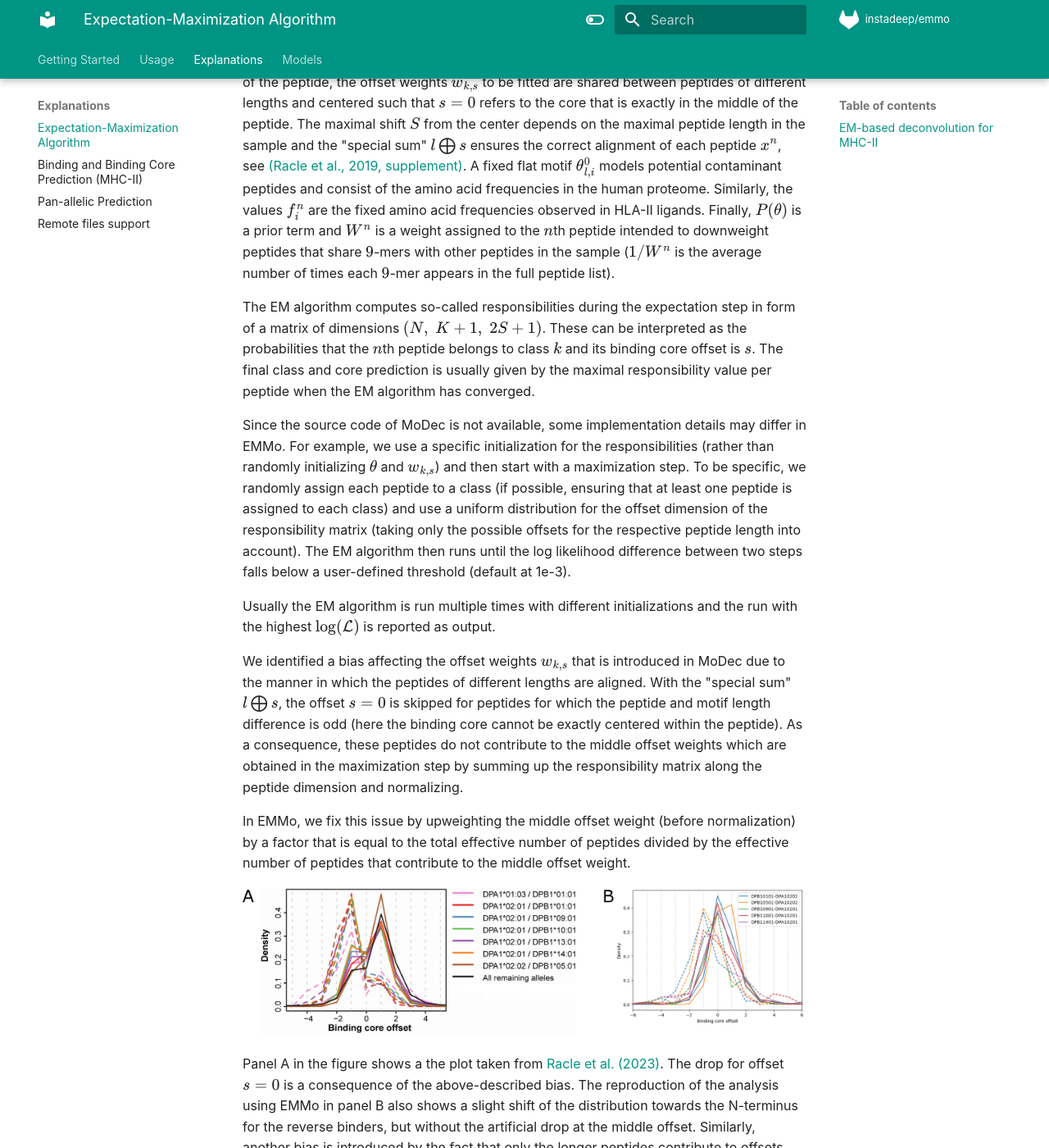
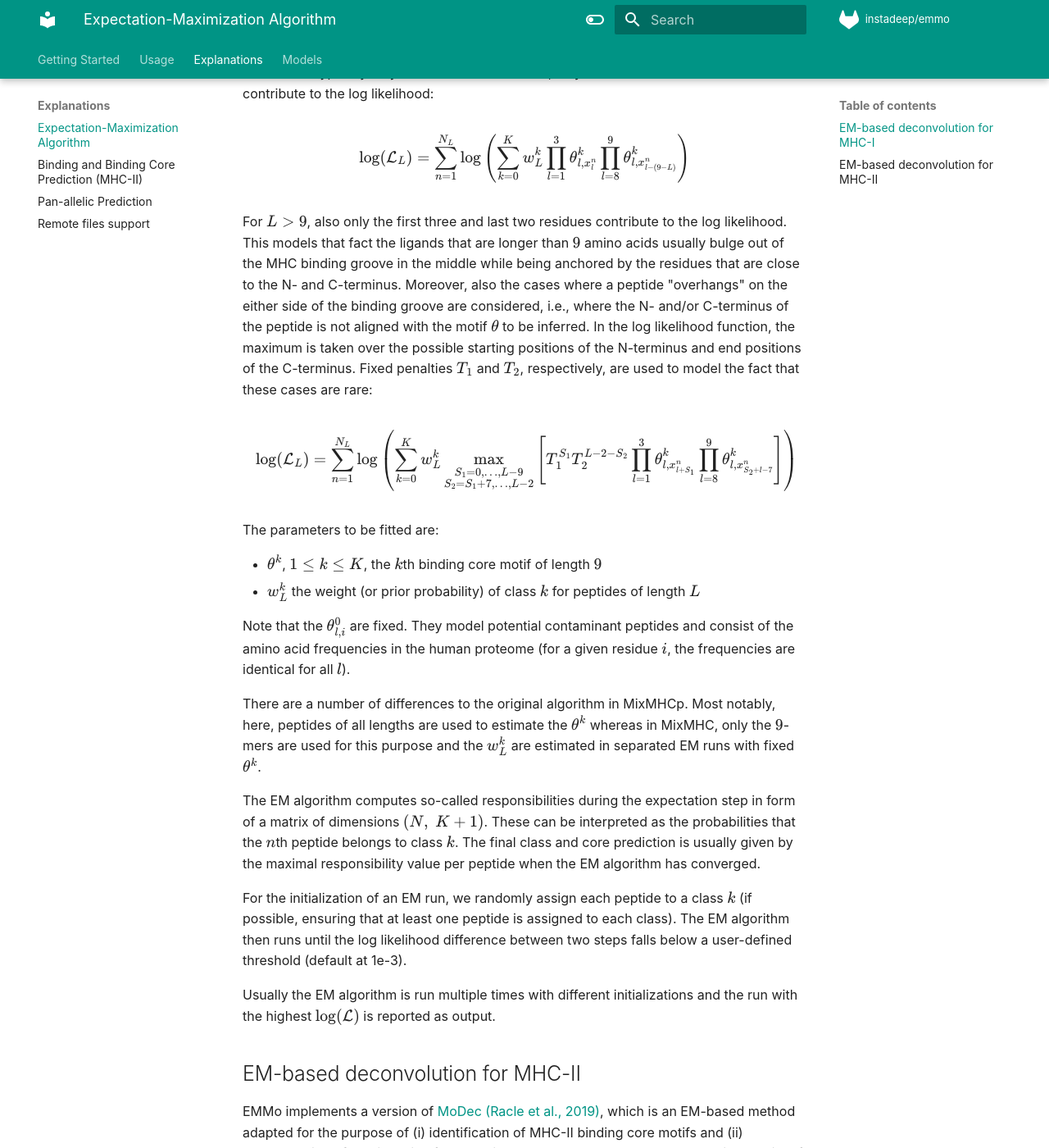
Before and after one commit to instadeepai/emmo, an MkDocs documentation site: the page built from docs/explanations/em_algorithm.md, in a window 1280 px wide and 1400 px high, scrolled down 721 px. Shown: the whole window at 82% size. Built offline with MkDocs 1.6.1 and Material for MkDocs 9.7.7, drawn with Linux system fonts in a browser that asks for light colours; some web fonts are replaced; comment, search, counter and statistics services are not loaded; some of the changed text lies outside the part shown.

Commit message:
docs: explanation of MHC1 EM algorithm

```diff
--- a/docs/explanations/em_algorithm.md
+++ b/docs/explanations/em_algorithm.md
@@ -3,6 +3,115 @@
 Fitting mixture models using expectation-maximization (EM) algorithms is a classical bioinformatics
 approach to _de novo_ sequence motif discovery
 [(Bailey and Elkan, 1994)](https://pubmed.ncbi.nlm.nih.gov/7584402/).
+
+## EM-based deconvolution for MHC-I
+
+EMMo implements a version of [MixMHCp](https://mixmhcp.org/#/submission)
+[(Gfeller et al., 2019)](https://www.ncbi.nlm.nih.gov/pubmed/30429286), which is an EM-based method
+for (i) identification of MHC-II binding core motifs and (ii) deconvolution of multi-allelic of
+MHC-I ligand samples. The method takes as input a list of $N$ peptides and (a range of) the number
+$K$ of classes, which correspond to the alleles/specificities that are expected to be contained in
+the list. The EM algorithm then aims at maximizing the following log likelihood function:
+
+$$
+\log(\mathcal{L}) =
+\log(\mathcal{L}_8) +
+\log(\mathcal{L}_9) +
+\log(\mathcal{L}_{10}) +
+\dots +
+\log(P(\theta))
+$$
+
+where $\log(\mathcal{L}_L)$ is the log likelihood of the $N_L$ peptides of length $L$ and
+$P(\theta)$ is a prior term. For $L=9$, the full peptide sequence contributes to the log likelihood:
+
+$$
+\log(\mathcal{L}_9) = \sum_{n=1}^{N_9}
+\log \left(
+    \sum_{k=0}^{K}
+    w_9^k
+    \prod_{l=1}^{9}
+    \theta_{
+        l, x_l^n
+    }^{k}
+\right)
+$$
+
+For $L < 9$ (typically only $K=8$ is relevant here), only the first three and last two residues
+contribute to the log likelihood:
+
+$$
+\log(\mathcal{L}_L) = \sum_{n=1}^{N_L}
+\log \left(
+    \sum_{k=0}^{K}
+    w_L^k
+    \prod_{l=1}^{3}
+    \theta_{
+        l, x_l^n
+    }^{k}
+    \prod_{l=8}^{9}
+    \theta_{
+        l, x_{l - (9 - L)}^n
+    }^{k}
+\right)
+$$
+
+For $L > 9$, also only the first three and last two residues contribute to the log likelihood. This
+models that fact the ligands that are longer than $9$ amino acids usually bulge out of the MHC
+binding groove in the middle while being anchored by the residues that are close to the N- and
+C-terminus. Moreover, also the cases where a peptide "overhangs" on the either side of the binding
+groove are considered, i.e., where the N- and/or C-terminus of the peptide is not aligned with the
+motif $\theta$ to be inferred. In the log likelihood function, the maximum is taken over the
+possible starting positions of the N-terminus and end positions of the C-terminus. Fixed penalties
+$T_1$ and $T_2$, respectively, are used to model the fact that these cases are rare:
+
+$$
+\log(\mathcal{L}_L) = \sum_{n=1}^{N_L}
+\log \left(
+    \sum_{k=0}^{K}
+    w_L^k
+    \max_{
+        \substack{S_1=0,\dots,L-9\\ S_2=S_1+7,\dots,L-2}
+    }
+    \left[
+        T_1^{S_1}
+        T_2^{L-2-S_2}
+        \prod_{l=1}^{3}
+        \theta_{
+            l, x_{l+S_1}^n
+        }^{k}
+        \prod_{l=8}^{9}
+        \theta_{
+            l, x_{S_2 + l -7}^n
+        }^{k}
+    \right]
+\right)
+$$
+
+The parameters to be fitted are:
+
+- $\theta^k$, $1\le k\le K$, the $k$th binding core motif of length $9$
+- $w_L^k$ the weight (or prior probability) of class $k$ for peptides of length $L$
+
+Note that the $\theta_{l, i}^{0}$ are fixed. They model potential contaminant peptides and consist
+of the amino acid frequencies in the human proteome (for a given residue $i$, the frequencies are
+identical for all $l$).
+
+There are a number of differences to the original algorithm in MixMHCp. Most notably, here, peptides
+of all lengths are used to estimate the $\theta^k$ whereas in MixMHC, only the $9$-mers are used for
+this purpose and the $w_L^k$ are estimated in separated EM runs with fixed $\theta^k$.
+
+The EM algorithm computes so-called responsibilities during the expectation step in form of a matrix
+of dimensions $(N,\; K + 1)$. These can be interpreted as the probabilities that the $n$th peptide
+belongs to class $k$. The final class and core prediction is usually given by the maximal
+responsibility value per peptide when the EM algorithm has converged.
+
+For the initialization of an EM run, we randomly assign each peptide to a class $k$ (if possible,
+ensuring that at least one peptide is assigned to each class). The EM algorithm then runs until the
+log likelihood difference between two steps falls below a user-defined threshold (default at 1e-3).
+
+Usually the EM algorithm is run multiple times with different initializations and the run with the
+highest $\log(\mathcal{L})$ is reported as output.
 
 ## EM-based deconvolution for MHC-II
 
@@ -31,7 +140,7 @@ $$
 + \log(P(\theta))
 $$
 
-The parameters to be fitted are
+The parameters to be fitted are:
 
 - $\theta^k$, $1\le k\le K$, the $k$th binding core motif of length $L$
 - $w_{k,s}$ the weight (or prior probability) of class $k$ and offset $s$
@@ -56,7 +165,7 @@ is usually given by the maximal responsibility value per peptide when the EM alg
 converged.
 
 Since the source code of MoDec is not available, some implementation details may differ in EMMo. For
-example, we use a specific initialization for the responsibilities (rather than randomly
+example, we use a similar initialization for the responsibilities as for MHC-I (rather than randomly
 initializing $\theta$ and $w_{k, s}$) and then start with a maximization step. To be specific, we
 randomly assign each peptide to a class (if possible, ensuring that at least one peptide is assigned
 to each class) and use a uniform distribution for the offset dimension of the responsibility matrix
```
